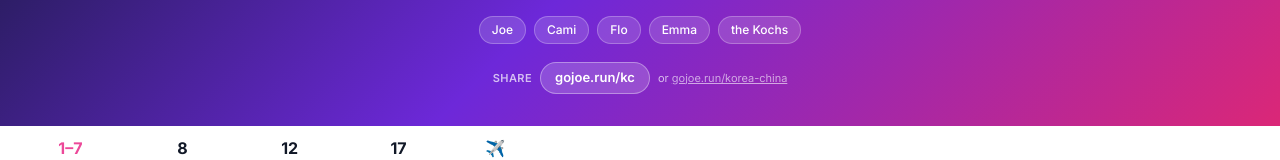
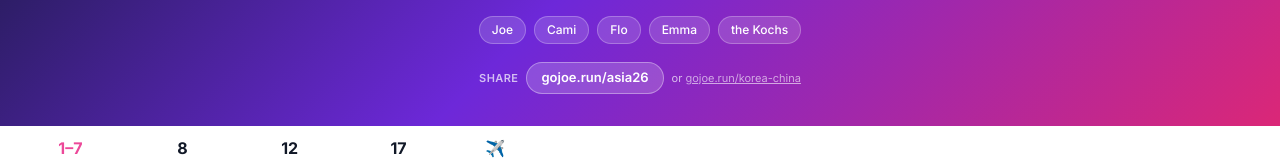
Before and after one commit to kjhnns/korea-china-2026, a plain HTML site: page index.html in a window 1280 px wide. Shown: the part 135-295 px from the top of the page. Drawn offline with Linux system fonts and the light colour scheme.

Commit message:
hero: replace gojoe.run/kc share pill with gojoe.run/asia26
Co-Authored-By: Claude Opus 4.8 <noreply@anthropic.com>
Claude-Session: https://claude.ai/code/session_01T8no1b2GvMnJqYQX8nw7Zt

```diff
--- a/index.html
+++ b/index.html
@@ -390,7 +390,7 @@
   </div>
   <div class="hero-share">
     <span class="share-label">Share</span>
-    <a class="share-pill" href="https://gojoe.run/kc">gojoe.run/kc</a>
+    <a class="share-pill" href="https://gojoe.run/asia26">gojoe.run/asia26</a>
     <span class="share-alt">or <a href="https://gojoe.run/korea-china">gojoe.run/korea-china</a></span>
   </div>
 </div>
```
